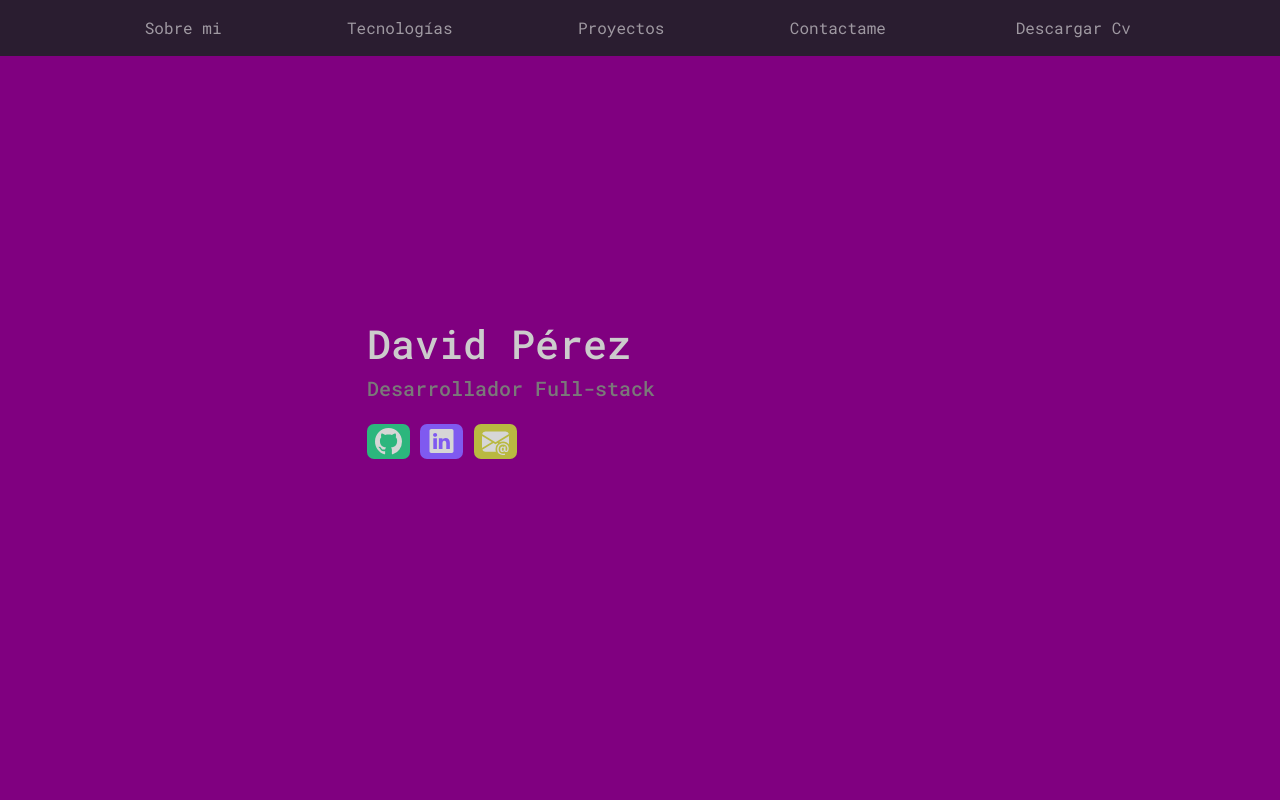
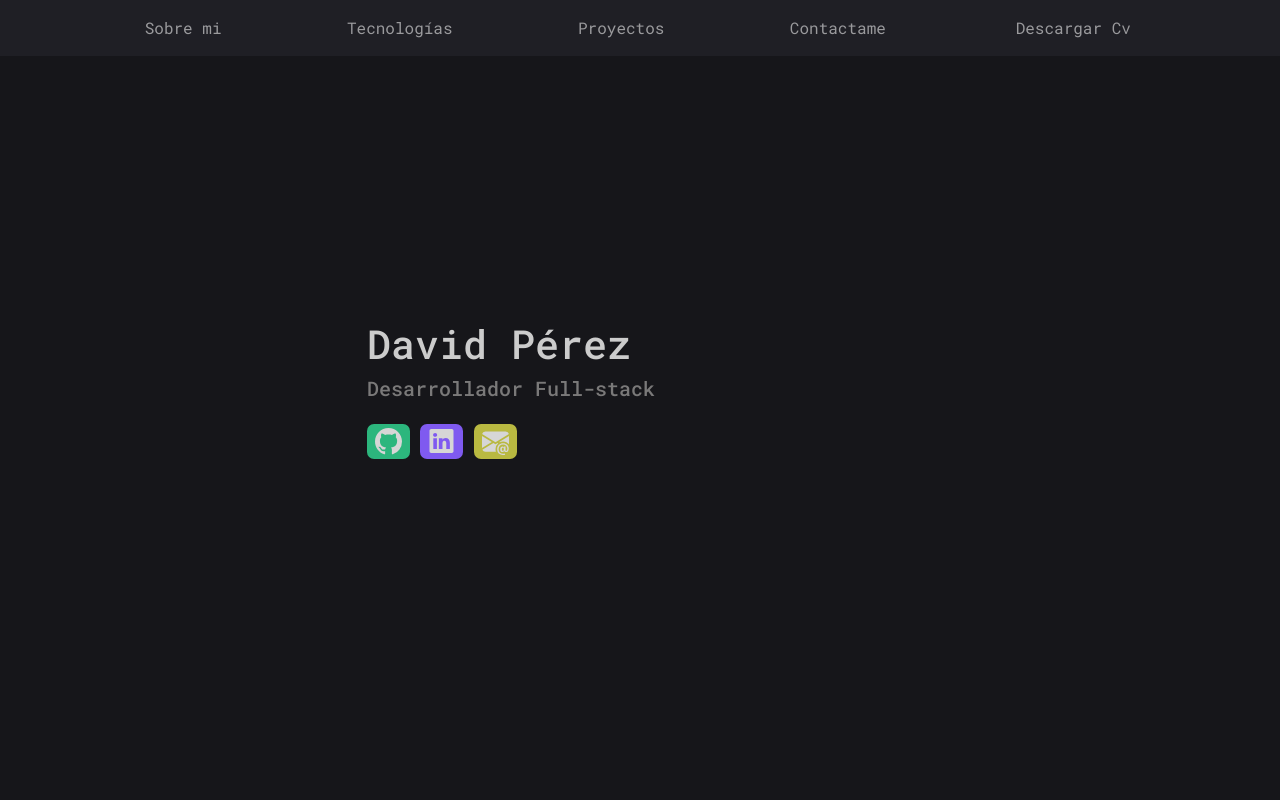
Before and after one commit to DavidPrDev/portafolio, a React (Vite) app: page / in a window 1280 px wide. Shown: the top 800 px of the page. Built offline with nearby package versions, Linux system fonts and the light colour scheme; no server answers; grey boxes are pictures that could not be loaded.

Commit message:
test github actions

```diff
--- a/src/styles/index.css
+++ b/src/styles/index.css
@@ -3,7 +3,7 @@ html,body{
   width: 100%;
   margin: 0;
   color: #CCCCCC !important;
-  background-color: purple !important;
+  background-color: #16161A !important;
 
 }
 .modal-content {
```
Also changed, not shown: 3 other files (tests, documents, lock files or other folders).
